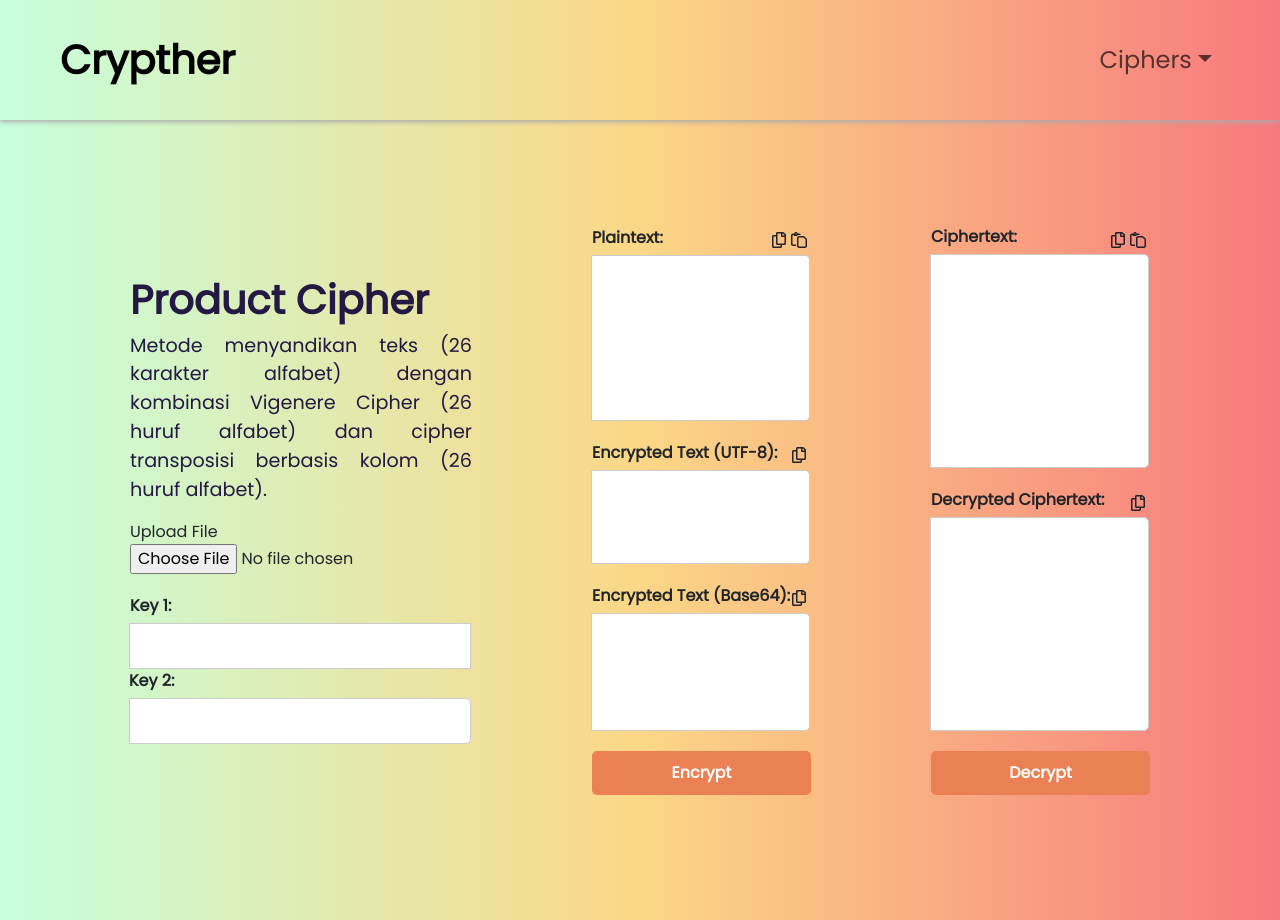
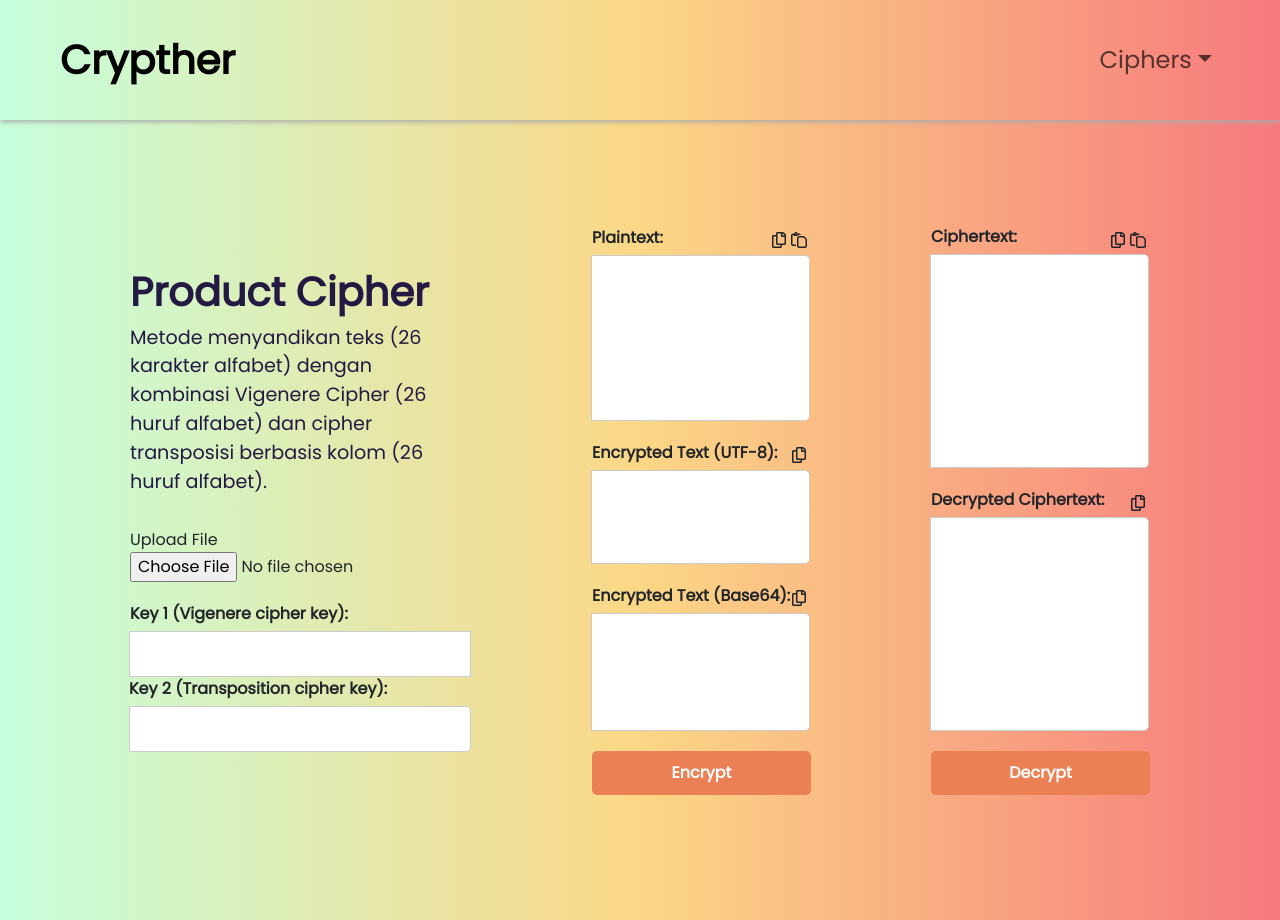
Before and after one commit to JosuaAdriel/Tugas-Kecil-Kripto-1, a React (Vite) app: page /product in a window 1280 px wide. Built offline with nearby package versions, Linux system fonts and the light colour scheme.

Commit message:
key input filter

```diff
--- a/src/main.css
+++ b/src/main.css
@@ -92,7 +92,7 @@ body::-webkit-scrollbar {
     color: var(--color-text);
     display: flex;
     justify-content: center;
-    text-align: justify;
+    margin-bottom: 2rem;
 }
 .homepage .header-box .p2{
     font-size: 1.2rem;
--- a/src/pages/AutokeyVigenerePage.jsx
+++ b/src/pages/AutokeyVigenerePage.jsx
@@ -19,7 +19,10 @@ const AutoKeyVigenerePage = () => {
             <Col className="col-spacing">
               <div className="">
                 <h1>Auto-key Vigenere Cipher</h1>
-                <p>Metode menyandikan teks, variasi dari Vigenere Cipher, yang menggunakan kata kunci sebagai bagian dari teks terenkripsi.</p>
+                <p>
+                  Metode menyandikan teks, variasi dari Vigenere Cipher, yang
+                  menggunakan kata kunci sebagai bagian dari teks terenkripsi.
+                </p>
               </div>
               <div className="reader">
                 <ReaderTxt
@@ -33,7 +36,7 @@ const AutoKeyVigenerePage = () => {
                   id="key"
                   value={key}
                   onChange={(e) =>
-                    setKey(e.target.value.toUpperCase().replace(/[^A-Z]/g, ""))
+                    setKey(e.target.value.replace(/[^a-zA-Z\s]/g, ""))
                   }
                   rows={1} // Set the number of rows for the textarea
                 />
--- a/src/pages/PlayfairPage.jsx
+++ b/src/pages/PlayfairPage.jsx
@@ -37,7 +37,7 @@ const PlayfairPage = () => {
                   id="key"
                   value={key}
                   onChange={(e) =>
-                    setKey(e.target.value.toUpperCase().replace(/[^A-Z]/g, ""))
+                    setKey(e.target.value.replace(/[^a-zA-Z\s]/g, ""))
                   }
                   rows={1} // Set the number of rows for the textarea
                 />
--- a/src/pages/ProductPage.jsx
+++ b/src/pages/ProductPage.jsx
@@ -37,14 +37,16 @@ const ProductPage = () => {
                 />
               </div>
               <div className="input-group">
-                <label htmlFor="key1">Key 1:</label>
+                <label htmlFor="key1">Key 1 (Vigenere cipher key):</label>
                 <input
                   id="key1"
                   value={key1}
                   type="text"
-                  onChange={(e) => setKey1(e.target.value)}
+                  onChange={(e) =>
+                    setKey1(e.target.value.replace(/[^a-zA-Z\s]/g, ""))
+                  }
                 />
-                <label htmlFor="key2">Key 2:</label>
+                <label htmlFor="key2">Key 2 (Transposition cipher key):</label>
                 <input
                   id="key2"
                   value={key2}
--- a/src/pages/VigenerePage.jsx
+++ b/src/pages/VigenerePage.jsx
@@ -37,9 +37,9 @@ const VigenerePage = () => {
                   id="key"
                   value={key}
                   onChange={(e) =>
-                    setKey(e.target.value.toUpperCase().replace(/[^A-Z]/g, ""))
+                    setKey(e.target.value.replace(/[^a-zA-Z\s]/g, ""))
                   }
-                  rows={1} // Set the number of rows for the textarea
+                  rows={1}
                 />
               </div>
             </Col>
--- a/src/utils/VigenereCipher.js
+++ b/src/utils/VigenereCipher.js
@@ -1,6 +1,6 @@
 class VigenereCipher {
   constructor(key) {
-    this.key = key.toUpperCase(); // Convert key to uppercase
+    this.key = key.toUpperCase().replace(/[^A-Z]/g, ""); // Convert key to uppercase
   }
 
   encrypt(plaintext) {
```
